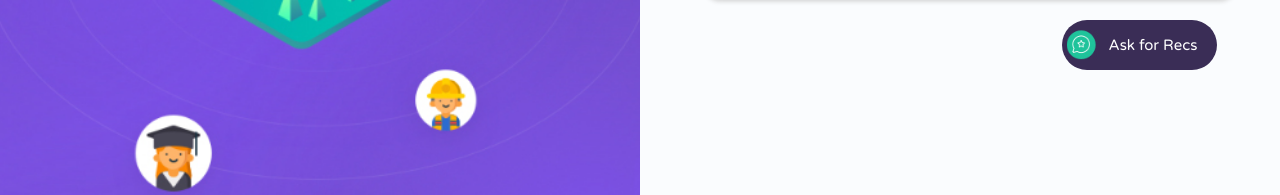
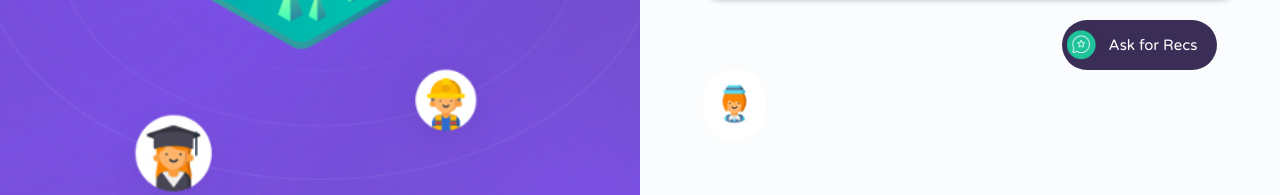
Before and after one commit to jamiesocorro/zippy-angular6, an Angular app: page / in a window 1280 px wide. Shown: the part 443-638 px from the top of the page. Built offline with nearby package versions, Linux system fonts and the light colour scheme.

Commit message:
added images

```diff
--- a/src/app/app.component.css
+++ b/src/app/app.component.css
@@ -33,6 +33,12 @@
 
 .sub-title {
     display: flex;
+}
+
+.star-image {
+    background-image: url('../assets/star-background.jpg');
+    background-repeat: no-repeat;
+    background-position: 10px;
 }
 
 .started-btn {
@@ -80,11 +86,19 @@
     color: #74639b;
 }
 
+.man-image,
 .bird-image {
     height: 30px;
     padding: 10px;
     background-color: white;
     border-radius: 30px;
+}
+
+.star-image {
+    height: 100px;
+}
+.man-image {
+    height: 50px !important;
 }
 
 .location-container {
--- a/src/app/app.component.html
+++ b/src/app/app.component.html
@@ -28,9 +28,10 @@
           </div>
         </div>
         <div class="search-container">
-          <input class="search" type="text" placeholder="I'm looking for..." (keydown)="search($event)" [(ngModel)]="position" (click)="showSearch()" />
+          <input class="search" type="text" placeholder="I'm looking for..." (keydown)="search($event)" [(ngModel)]="position" (click)="showSearch()"
+          />
           <div class="recommendations" [hidden]="!isSearch">
-            <div class="item" *ngFor="let recommendation of recommendations" >
+            <div class="item" *ngFor="let recommendation of recommendations">
               <p (click)="chooseRecommendation(recommendation)">{{ recommendation }}</p>
             </div>
           </div>
@@ -51,6 +52,10 @@
           <img class="star-logo" src="../assets/star-logo.jpg">
           <div class="">Ask for Recs</div>
         </div>
+
+        <div>
+          <img class="man-image" src="../assets/man.jpg">
+        </div>
       </div>
 
 
```
Also changed, not shown: src/assets/man.jpg (added), src/assets/star-background.jpg (added).
